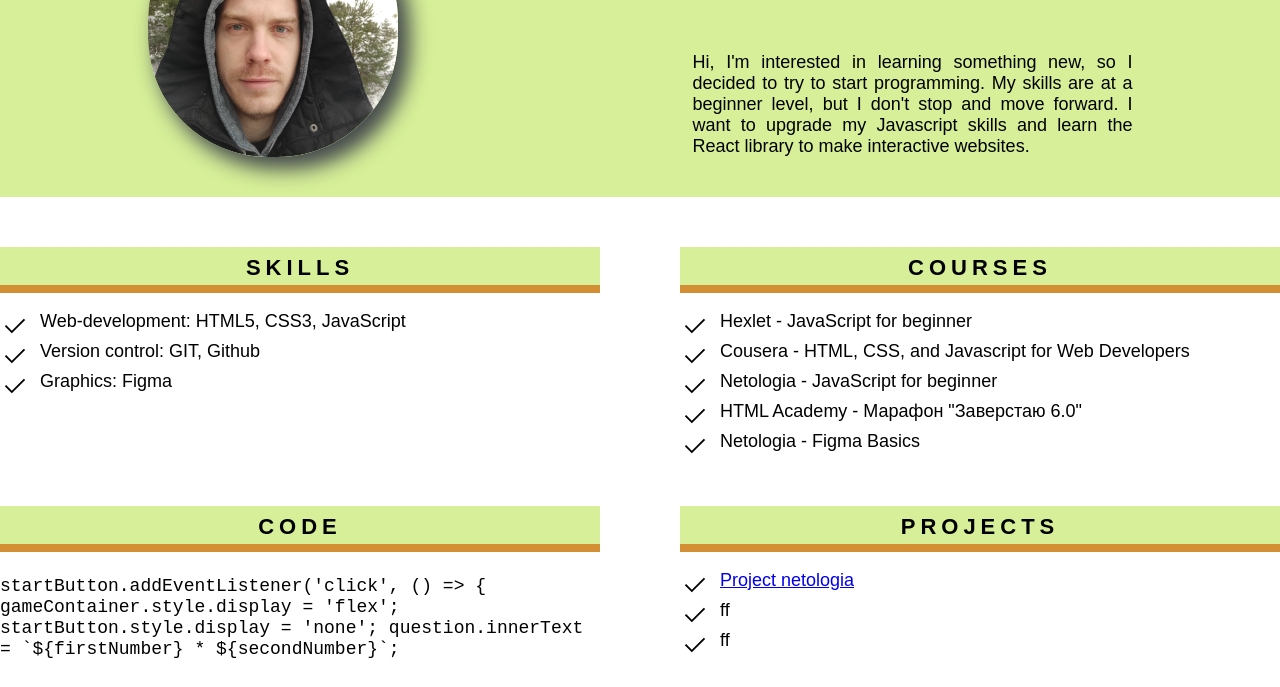
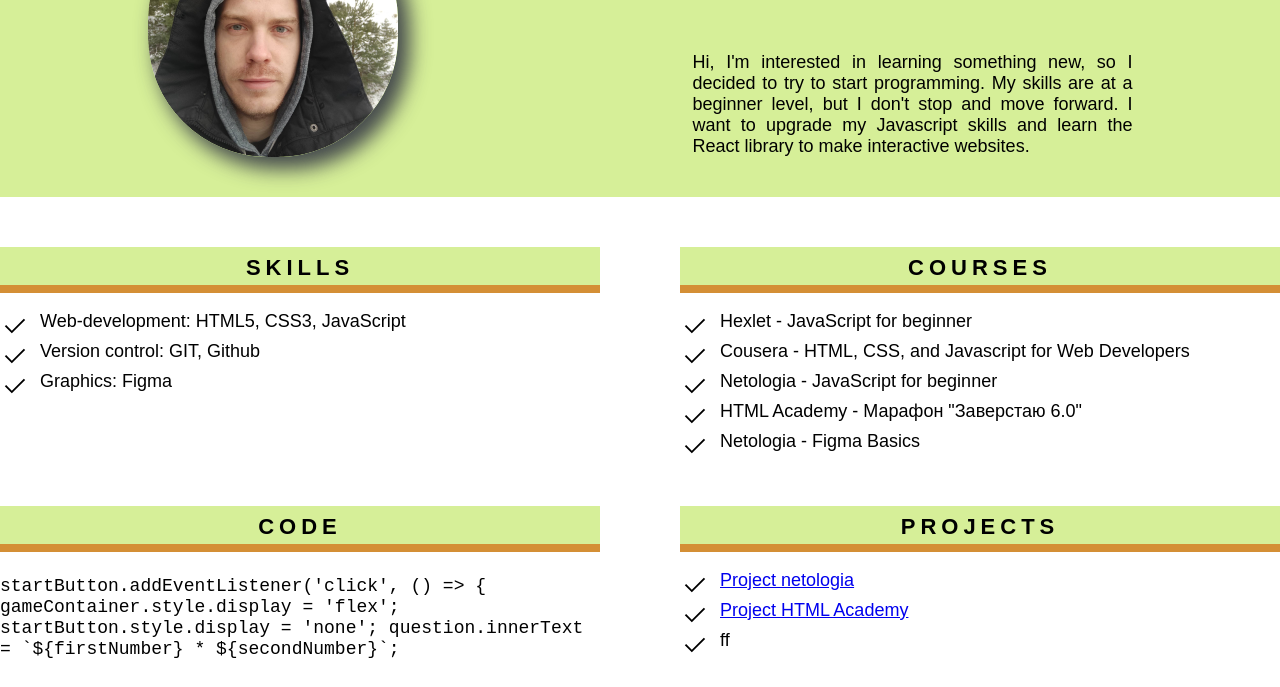
Before and after one commit to aleksandr2639/rsschool-cv-stage0-2022Q04, a plain HTML site: page index.html in a window 1280 px wide. Shown: the part 265-952 px from the top of the page. Drawn offline with Linux system fonts and the light colour scheme.

Commit message:
fix: load link project

```diff
--- a/index.html
+++ b/index.html
@@ -80,7 +80,9 @@
             <li class="section-item">
               <a href="https://aleksandr2639.github.io/netologia_project/" target="_blank">Project netologia</a>
             </li>
-            <li class="section-item">ff</li>
+            <li class="section-item">
+              <a href="https://aleksandr2639.github.io/html-academy_project/" target="_blank">Project HTML Academy</a>
+            </li>
             <li class="section-item">ff</li>
           </ul>
         </section>
```
